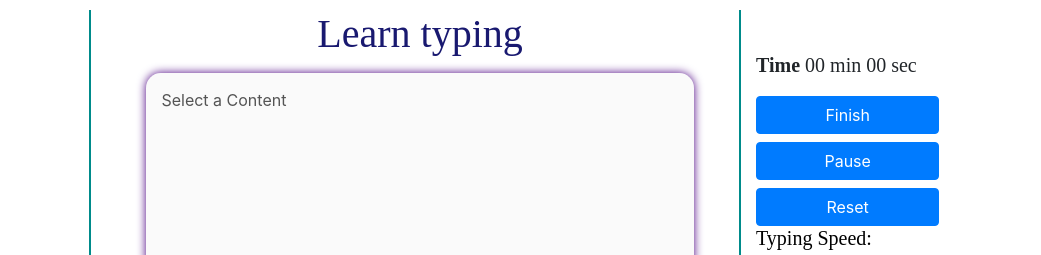
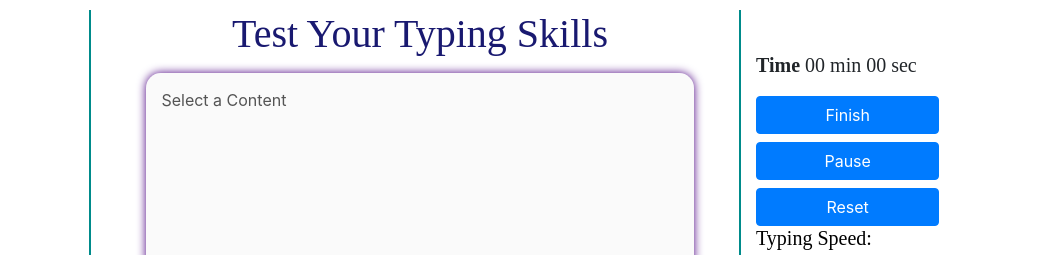
Before and after one commit to pavanreddysfdc/pavanreddysfdctypingapp.github.io, a plain HTML site: page index.html in a window 1280 px wide. Shown: the top 255 px of the page, 239-1280 px from the left. Drawn offline with nearby package versions, Linux system fonts and the light colour scheme.

Commit message:
Update index.html

```diff
--- a/index.html
+++ b/index.html
@@ -2,7 +2,7 @@
 <html lang="en">
 <head>
     <meta charset="UTF-8">
-    <title>learn typing</title>
+    <title>Typing Test App</title>
     <link rel="stylesheet" href="styles.css"/>
 
     <!-- Latest compiled and minified CSS -->
@@ -56,7 +56,7 @@
         </div>
 <div id="main-div" class="col-sm-6">
     <div>
-<h1>Learn typing</h1>
+<h1>Test Your Typing Skills</h1>
     </div>
     <form>
     <div class="textarea-div">
```
